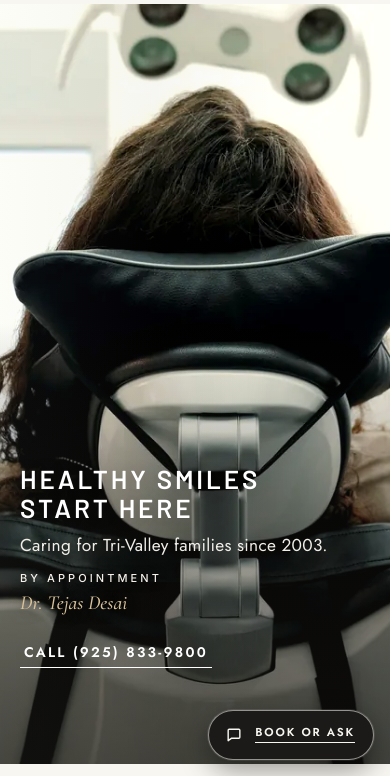
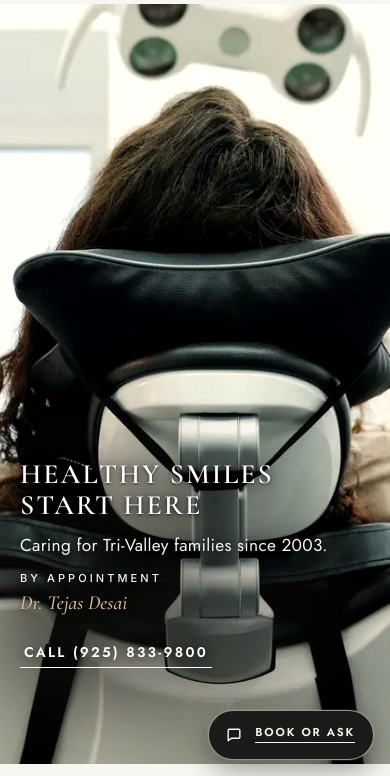
Before and after one commit to vsgellon/dublinplazadental, a plain HTML site: page index.html in a window 390 px wide. Shown: the part 68-844 px from the top of the page. Drawn offline with Linux system fonts and the light colour scheme.

Commit message:
Update Dublin Plaza Dental site draft to v2 for GitHub Pages preview.

```diff
--- a/hero-rotate.js
+++ b/hero-rotate.js
@@ -35,6 +35,15 @@
   }
 
   function pick() {
+    try {
+      var params = new URLSearchParams(global.location.search);
+      var q = params.get('hero');
+      if (q) {
+        for (var n = 0; n < HEROES.length; n++) {
+          if (HEROES[n].id === q) return HEROES[n];
+        }
+      }
+    } catch (ignore) {}
     var i, next;
     try {
       i = parseInt(global.localStorage.getItem(KEY), 10);
--- a/index.html
+++ b/index.html
@@ -12,17 +12,18 @@
 <meta name="theme-color" content="#f8f6f0">
 <link rel="icon" href="favicon.svg" type="image/svg+xml">
 <link rel="preload" href="fonts/jost-latin.woff2" as="font" type="font/woff2" crossorigin>
+<link rel="preload" href="fonts/cormorant-600-latin.woff2" as="font" type="font/woff2" crossorigin>
 <link rel="preload" href="fonts/barlow-600-latin.woff2" as="font" type="font/woff2" crossorigin>
 <link rel="stylesheet" href="styles.css"><link rel="stylesheet" href="chat.css">
 <style>
-/* v5 hero rotation: restore natural color, soft type veil. */
-.hero>img{filter:saturate(1.05) contrast(1.03) brightness(1.01);object-position:50% 50%}
-.hero::after{background:linear-gradient(90deg,rgba(20,19,17,.40) 0%,rgba(20,19,17,.16) 30%,rgba(20,19,17,0) 56%),linear-gradient(0deg,rgba(20,19,17,.44) 0%,rgba(20,19,17,.10) 26%,rgba(20,19,17,0) 48%)}
-.hero .tint{position:absolute;inset:0;pointer-events:none;background:linear-gradient(90deg,rgba(185,212,209,.05),rgba(40,30,20,.04) 40%,transparent 70%)}
-.hero[data-hero=consult]>img{object-position:50% 50%}
-.hero[data-hero=chair]>img{object-position:50% 50%}
-.hero[data-hero=scan]>img{object-position:50% 50%}
-.hero[data-hero=light]>img{object-position:50% 50%}
+/* v2: natural color, subtle left scrim only, focal crops so people stay in frame. */
+.hero>img{filter:saturate(1.05) contrast(1.03) brightness(1.01)}
+.hero::after{background:none}
+.hero .tint{display:none}
+.hero[data-hero=consult]>img{object-position:22% 42%}
+.hero[data-hero=chair]>img{object-position:50% 48%}
+.hero[data-hero=scan]>img{object-position:46% 50%}
+.hero[data-hero=light]>img{object-position:42% 72%}
 </style>
 <script src="hero-rotate.js"></script>
 <script type="application/ld+json">{"@context": "https://schema.org", "@type": "Dentist", "name": "Dublin Plaza Dental", "url": "https://www.desaidpd.com/", "telephone": "+1-925-833-9800", "email": "dublinplazadental@sbcglobal.net", "image": "https://agentiksystems.ai/dublinplazadental/images/og-image.jpg", "address": {"@type": "PostalAddress", "streetAddress": "7792 Dublin Boulevard", "addressLocality": "Dublin", "addressRegion": "CA", "postalCode": "94568", "addressCountry": "US"}, "openingHoursSpecification": [{"@type": "OpeningHoursSpecification", "dayOfWeek": ["Monday", "Tuesday", "Thursday", "Friday"], "opens": "09:00", "closes": "18:00"}], "foundingDate": "2003", "areaServed": "Tri-Valley, California", "employee": {"@type": "Person", "name": "Tejas S. Desai", "jobTitle": "Dentist", "alumniOf": {"@type": "CollegeOrUniversity", "name": "University of California, San Francisco School of Dentistry"}, "memberOf": {"@type": "Organization", "name": "American Dental Association"}}}</script>
--- a/styles.css
+++ b/styles.css
@@ -1,6 +1,7 @@
 /* Dublin Plaza Dental, full site draft v1. Fonts are self hosted WOFF2 subsets (SIL OFL). */
 @font-face{font-family:"Jost";src:url(fonts/jost-latin.woff2) format("woff2");font-weight:300 700;font-display:swap}
 @font-face{font-family:"Barlow";src:url(fonts/barlow-600-latin.woff2) format("woff2");font-weight:600;font-display:swap}
+@font-face{font-family:"Cormorant";src:url(fonts/cormorant-600-latin.woff2) format("woff2");font-weight:600;font-style:normal;font-display:swap}
 @font-face{font-family:"Cormorant";src:url(fonts/cormorant-italic-latin.woff2) format("woff2");font-weight:300 700;font-style:italic;font-display:swap}
 @font-face{font-family:"Inter";src:url(fonts/inter-500-latin.woff2) format("woff2");font-weight:500;font-display:swap}
 :root{
@@ -61,16 +62,21 @@ p+p{margin-top:14px}
 .hdr .tel:hover{text-decoration:underline;text-underline-offset:5px}
 
 /* Hero */
-.hero{position:relative;height:calc(100vh - var(--hdr));min-height:720px;max-height:900px;overflow:hidden;background:#cfd6d6;color:var(--white)}
+.hero{position:relative;height:calc(100vh - var(--hdr));min-height:min(720px, calc(100dvh - var(--hdr)));max-height:900px;overflow:hidden;background:#cfd6d6;color:var(--white)}
 .hero video,.hero>img{position:absolute;inset:0;width:100%;height:100%;object-fit:cover;filter:saturate(.82) contrast(1.02)}
-.hero::after{content:"";position:absolute;inset:0;background:linear-gradient(90deg,rgba(20,19,17,.62) 0%,rgba(20,19,17,.28) 38%,rgba(20,19,17,0) 62%),linear-gradient(0deg,rgba(20,19,17,.5) 0%,rgba(20,19,17,0) 45%)}
-.hero .copy{position:absolute;left:clamp(20px,2.8vw,40px);bottom:clamp(36px,5.5vw,72px);z-index:2;max-width:min(900px,calc(100% - 2 * clamp(20px,2.8vw,40px)))}
-.hero h1{font-size:clamp(26px,1.15rem + 1.78vw,44px);font-weight:600;letter-spacing:.11em;line-height:1.12;text-wrap:balance;text-shadow:0 1px 18px rgba(0,0,0,.18)}
-.hero .sub{font-size:clamp(17px,0.85rem + 0.95vw,27px);margin-top:clamp(10px,1vw,16px);max-width:min(540px,100%);color:#f1eee8}
-.hero .sign{margin-top:clamp(14px,1.4vw,22px);font-family:"Inter",var(--sans);font-size:clamp(11px,0.5rem + 0.4vw,13px);font-weight:500;letter-spacing:.28em;text-transform:uppercase;color:rgba(255,251,244,.96);line-height:1.2;text-shadow:0 1px 10px rgba(0,0,0,.5)}
-.hero .sign strong{display:block;font-family:var(--script);font-style:italic;font-weight:500;font-size:clamp(20px,1rem + 0.85vw,26px);letter-spacing:0;text-transform:none;color:#D8C29A;margin-top:6px;text-shadow:0 2px 14px rgba(0,0,0,.6)}
+.hero::after{content:"";position:absolute;inset:0;background:none}
+.hero .copy{position:absolute;left:clamp(20px,2.8vw,40px);bottom:clamp(36px,5.5vw,72px);z-index:2;width:fit-content;max-width:min(900px,calc(100% - 2 * clamp(20px,2.8vw,40px)))}
+.hero .copy::before{content:"";position:absolute;left:-180px;top:-160px;right:-100px;bottom:-180px;background:radial-gradient(ellipse 165% 48% at 50% 38%,rgba(20,19,17,.86) 0%,rgba(20,19,17,.70) 34%,rgba(20,19,17,.48) 52%,rgba(20,19,17,.18) 68%,rgba(20,19,17,0) 80%),radial-gradient(ellipse 85% 72% at 16% 72%,rgba(20,19,17,.88) 0%,rgba(20,19,17,.52) 40%,rgba(20,19,17,0) 70%);filter:blur(48px);pointer-events:none;z-index:-1}
+.hero h1{font-family:"Cormorant",Georgia,serif;font-style:normal;font-weight:600;font-size:clamp(28px,1.1rem + 2.4vw,52px);letter-spacing:.07em;line-height:1.12;text-transform:uppercase;text-wrap:balance;text-shadow:0 2px 20px rgba(0,0,0,.7),0 0 8px rgba(0,0,0,.45),0 1px 3px rgba(0,0,0,.6)}
+.hero .sub{font-size:clamp(17px,0.85rem + 0.95vw,27px);margin-top:clamp(10px,1vw,16px);max-width:min(540px,100%);color:#f7f4ee;text-shadow:0 2px 16px rgba(0,0,0,.75),0 1px 4px rgba(0,0,0,.55)}
+.hero .sign{margin-top:clamp(14px,1.4vw,22px);font-family:"Inter",var(--sans);font-size:clamp(11px,0.5rem + 0.4vw,13px);font-weight:500;letter-spacing:.28em;text-transform:uppercase;color:rgba(255,251,244,.98);line-height:1.2;text-shadow:0 2px 14px rgba(0,0,0,.75),0 1px 3px rgba(0,0,0,.6)}
+.hero .sign strong{display:block;font-family:var(--script);font-style:italic;font-weight:500;font-size:clamp(20px,1rem + 0.85vw,26px);letter-spacing:0;text-transform:none;color:#D8C29A;margin-top:6px;text-shadow:0 2px 14px rgba(0,0,0,.7),0 1px 3px rgba(0,0,0,.5)}
+.hero .ctas .cta{text-shadow:0 1px 10px rgba(0,0,0,.55)}
 @media (min-width:1100px){
 .hero .copy{max-width:min(900px,calc(100% - 40px - 428px))}
+}
+@media (max-width:700px){
+.hero h1{white-space:normal}
 }
 .vctl{position:absolute;right:40px;top:28px;z-index:3;display:flex;align-items:center;gap:10px;background:rgba(20,19,17,.42);color:#fff;border:1px solid rgba(255,255,255,.5);font:600 11px/1 var(--sans);letter-spacing:.16em;text-transform:uppercase;padding:9px 14px;border-radius:30px;cursor:pointer}
 .vctl:hover{background:rgba(20,19,17,.65)}
@@ -368,7 +374,7 @@ form button{margin-top:34px;background:none;color:var(--paper);border:0;cursor:p
   .hdr .wrap{padding:0 20px}
   .sec{padding:72px 0}.sec.tight{padding:56px 0}
   .head{margin-bottom:40px}
-  .hero{height:calc(100svh - var(--hdr));min-height:560px;max-height:760px}
+  .hero{height:calc(100svh - var(--hdr));min-height:min(560px, calc(100svh - var(--hdr)));max-height:760px}
   .hero .copy{bottom:96px}
   .tiles,.tech,.cols.c3,.cols.c4{grid-template-columns:1fr}
   .tile p{min-height:0}
@@ -395,10 +401,13 @@ form button{margin-top:34px;background:none;color:var(--paper);border:0;cursor:p
 address{font-style:normal}
 .ftr .tbc{font-size:10px}
 @media (max-width:640px){
-  .hero::after{background:linear-gradient(0deg,rgba(20,19,17,.66) 0%,rgba(20,19,17,.38) 34%,rgba(20,19,17,0) 58%)!important}
-  .hero[data-hero=light]>img{object-position:40% 50%!important}
+  .hero::after{background:none!important}
+  .hero .copy::before{left:-28px;top:-28px;right:-24px;bottom:-28px;background:radial-gradient(ellipse 90% 90% at 20% 70%,rgba(20,19,17,.82) 0%,rgba(20,19,17,.5) 40%,rgba(20,19,17,.18) 68%,rgba(20,19,17,0) 84%)}
+  .hero[data-hero=light]>img{object-position:40% 72%!important}
+  .hero[data-hero=consult]>img{object-position:18% 42%!important}
+  .hero[data-hero=scan]>img{object-position:38% 50%!important}
+  .hero[data-hero=chair]>img{object-position:50% 48%!important}
 }
-@media (max-width:640px){ .hero[data-hero=consult]>img{object-position:17% 50%!important} }
 .index{grid-template-columns:none;grid-auto-flow:column;grid-auto-columns:1fr}
 @media (max-width:1024px){ .index{grid-auto-flow:row;grid-template-columns:repeat(auto-fit,minmax(150px,1fr))} }
 @media (max-width:640px){ .index{grid-template-columns:1fr 1fr} .index a{border-right:1px solid var(--line)} .index a:nth-child(2n){border-right:0} }
```
Also changed, not shown: fonts/cormorant-600-latin.woff2 (added), images/hero-consult-1440.webp, images/hero-consult-2880.webp, images/hero-consult-828.webp, images/hero-the-scan-1440.webp, images/hero-the-scan-2880.webp, images/hero-the-scan-828.webp, images/og-image.jpg.
